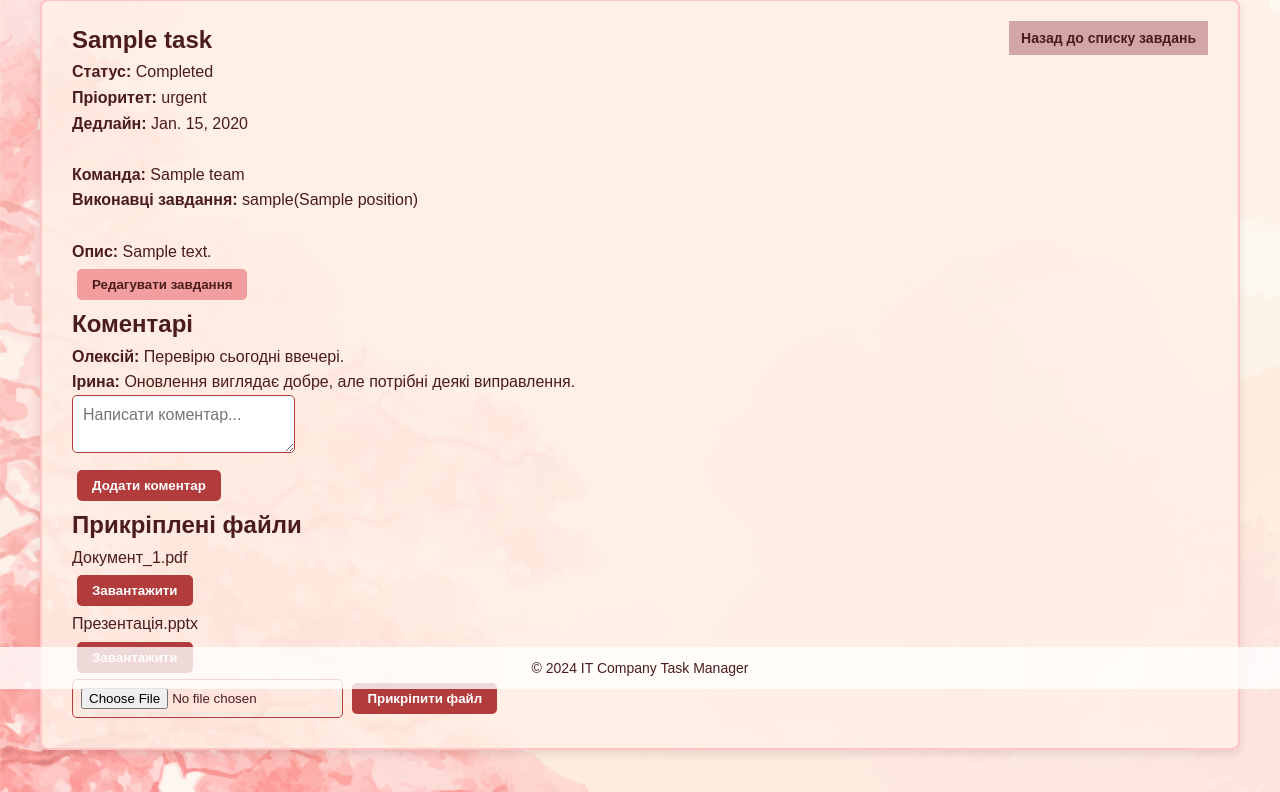
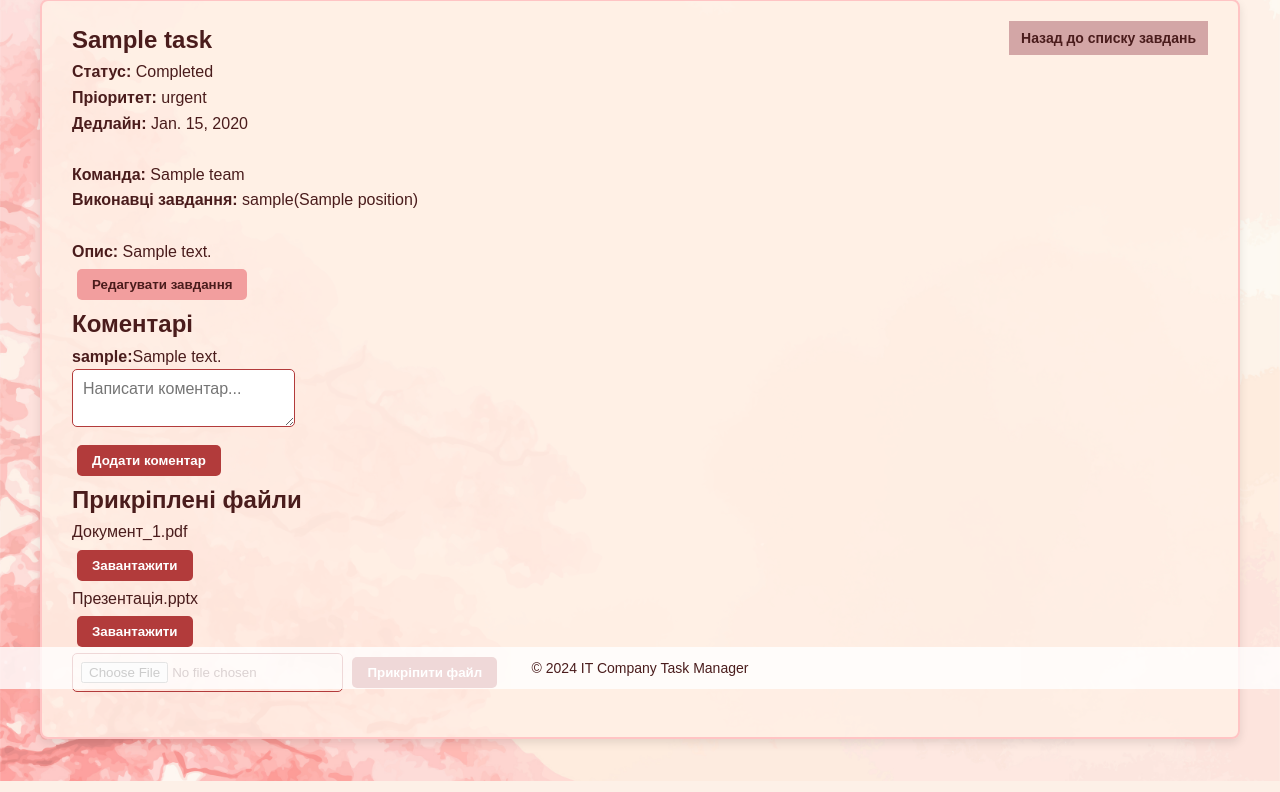
Before and after one commit to b4oody/task-track-manager, a Django app: page /profile/task/1/ in a window 1280 px wide. Shown: the part 111-903 px from the top of the page. Run offline with Django 5.2, Linux system fonts and the light colour scheme; tables that the repository leaves empty hold one stand-in row (values such as "Sample post").

Commit message:
feat: add template for task detail
added template without add commentary

```diff
--- a/templates/tasks/task-details.html
+++ b/templates/tasks/task-details.html
@@ -33,12 +33,11 @@
   <section class="task-comments">
   <h2>Коментарі</h2>
   <div class="comment-box">
+  {% for commentary in task.commentaries.all %}
   <div class="comment">
-          <p><strong>Олексій:</strong> Перевірю сьогодні ввечері.</p>
+    <p><strong>{{ commentary.worker.username }}:</strong>{{ commentary.commentary_content }}</p>
   </div>
-        <div class="comment">
-          <p><strong>Ірина:</strong> Оновлення виглядає добре, але потрібні деякі виправлення.</p>
-        </div>
+{% endfor %}
 </div>
 <form class="comment-form">
   <label>
```
Lines whose indentation alone changed are shown as unchanged.
